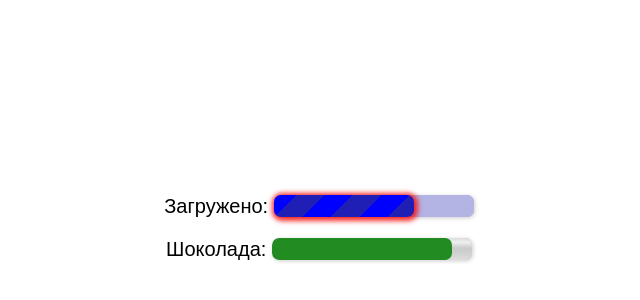
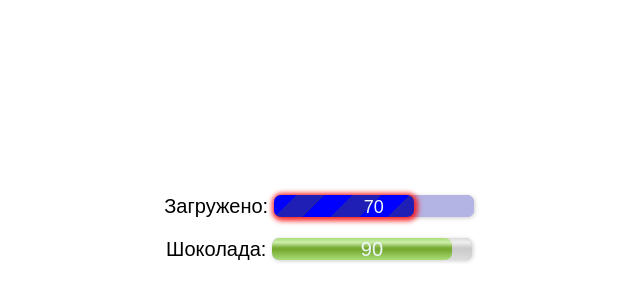
Before and after one commit to uzinok/for-article, a plain HTML site: page index.html in a window 1280 px wide. Shown: the part 172-472 px from the top of the page, without its empty margins (321-961 px from the left). Drawn offline with Linux system fonts and the light colour scheme.

Commit message:
крайние правки

```diff
--- a/css/style-meter.css
+++ b/css/style-meter.css
@@ -1,4 +1,5 @@
 meter {
+	position: relative;
 	width: 200px;
 	height: 22px;
 	/* для Firefox */
@@ -7,7 +8,20 @@ meter {
 	background-image: none;
 	border-radius: 7px;
 	box-shadow: 1px 1px 4px rgba(0, 0, 0, 0.2);
+	overflow: visible;
 }
+
+meter::before {
+	content: attr(value);
+	position: absolute;
+	top: 0;
+	left: 50%;
+	transform: translateX(-50%);
+	background-color: transparent;
+	z-index: 1;
+	color: aliceblue;
+}
+
 
 /* для Webkit */
 meter::-webkit-meter-bar {
@@ -15,27 +29,28 @@ meter::-webkit-meter-bar {
 	background-color: #b4b4e4;
 	border: 0;
 	border-radius: 7px;
-	/* box-shadow: 1px 1px 5px 3px rgba(255, 0, 0, 0.8); */
 }
 
 /* для Firefox */
 meter::-moz-meter-bar {
 	border-radius: 7px;
-	/* box-shadow: 1px 1px 5px 3px rgba(255, 0, 0, 0.8); */
+	background-image: none;
+	box-shadow: 1px 1px 5px 3px rgba(255, 0, 0, 0.8);
 }
 
 /* для Firefox */
 meter:-moz-meter-optimum::-moz-meter-bar {
-	background: #228b22;
+	background-color: #228b22;
 }
 
 /* для Webkit */
 meter::-webkit-meter-optimum-value {
-	background: #228b22;
+	background-color: #228b22;
 	border-radius: 7px;
-	/* box-shadow: 1px 1px 5px 3px rgba(255, 0, 0, 0.8); */
 }
 
+/*
+*/
 /* для Firefox */
 meter:-moz-meter-sub-optimum::-moz-meter-bar {
 	background: #ffd700;
@@ -44,6 +59,7 @@ meter:-moz-meter-sub-optimum::-moz-meter-bar {
 /* для Webkit */
 meter::-webkit-meter-suboptimum-value {
 	background: #ffd700;
+	border-radius: 7px;
 }
 
 /* для Firefox */
@@ -54,4 +70,5 @@ meter:-moz-meter-sub-sub-optimum::-moz-meter-bar {
 /* для Webkit */
 meter::-webkit-meter-even-less-good-value {
 	background: #dc143c;
+	border-radius: 7px;
 }
--- a/css/style.css
+++ b/css/style.css
@@ -1,4 +1,5 @@
 progress {
+	position: relative;
 	width: 200px;
 	height: 22px;
 	background-color: #b4b4e4;
@@ -6,6 +7,18 @@ progress {
 	box-shadow: 1px 1px 4px rgba(0, 0, 0, 0.2);
 	border: 0;
 	overflow: visible;
+}
+
+progress::before {
+	content: attr(value);
+	position: absolute;
+	top: 2px;
+	left: 50%;
+	transform: translateX(-50%);
+	background-color: transparent;
+	z-index: 1;
+	color: aliceblue;
+	font-size: 18px;
 }
 
 progress::-webkit-progress-bar {
```
